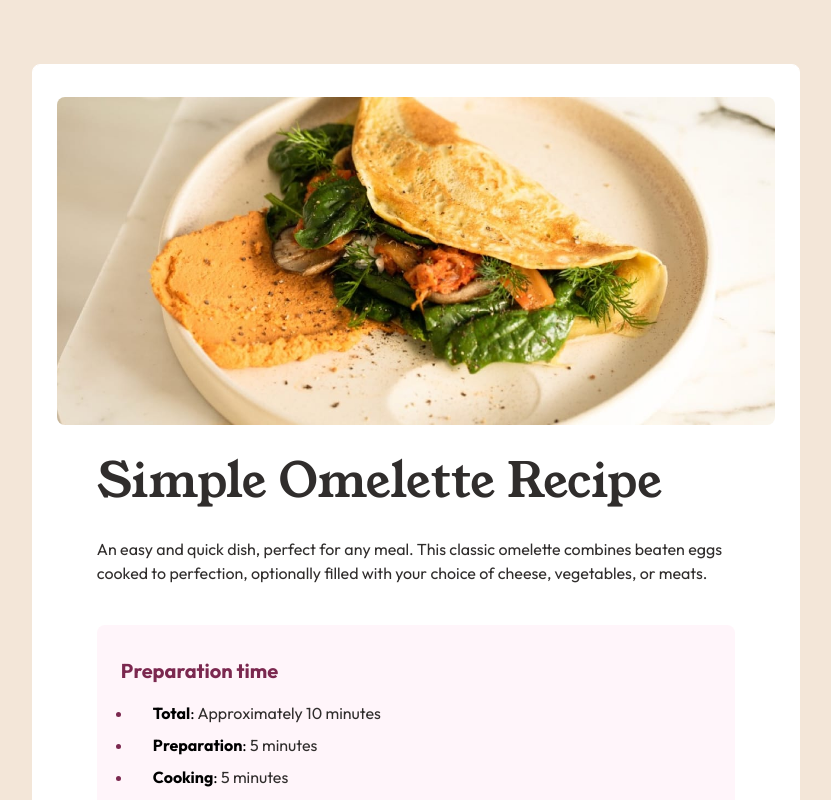
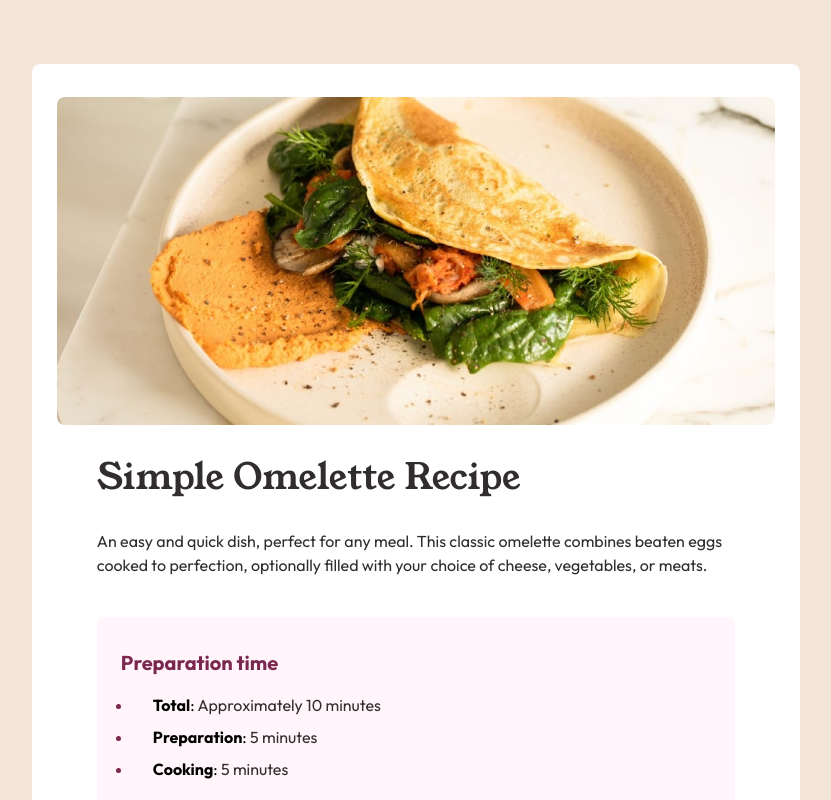
Before and after one commit to mbtenkorang/recipe-page, a Vue app: page / in a window 1280 px wide. Shown: the top 800 px of the page, without its empty margins (224-1055 px from the left). Built offline with nearby package versions, Linux system fonts and the light colour scheme.

Commit message:
Reduce font-size of h1

```diff
--- a/src/components/TitleComponent.vue
+++ b/src/components/TitleComponent.vue
@@ -6,6 +6,6 @@ const props = defineProps({
 
 <template>
     <div>
-        <h1 class="font-serif text-4xl my-8 text-darkcharcoal lg:text-5xl">{{ recipeTitle }}</h1>
+        <h1 class="font-serif text-4xl my-8 text-darkcharcoal">{{ recipeTitle }}</h1>
     </div>
 </template>
```
